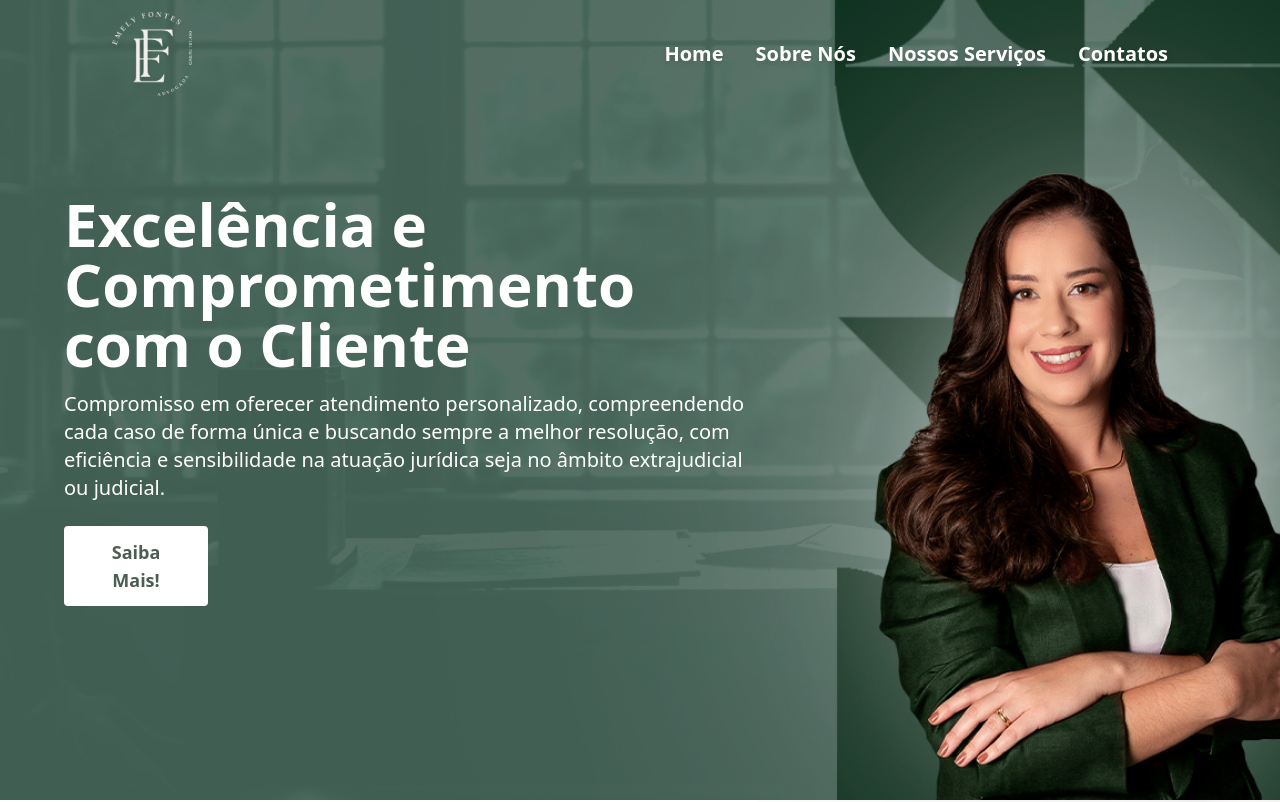
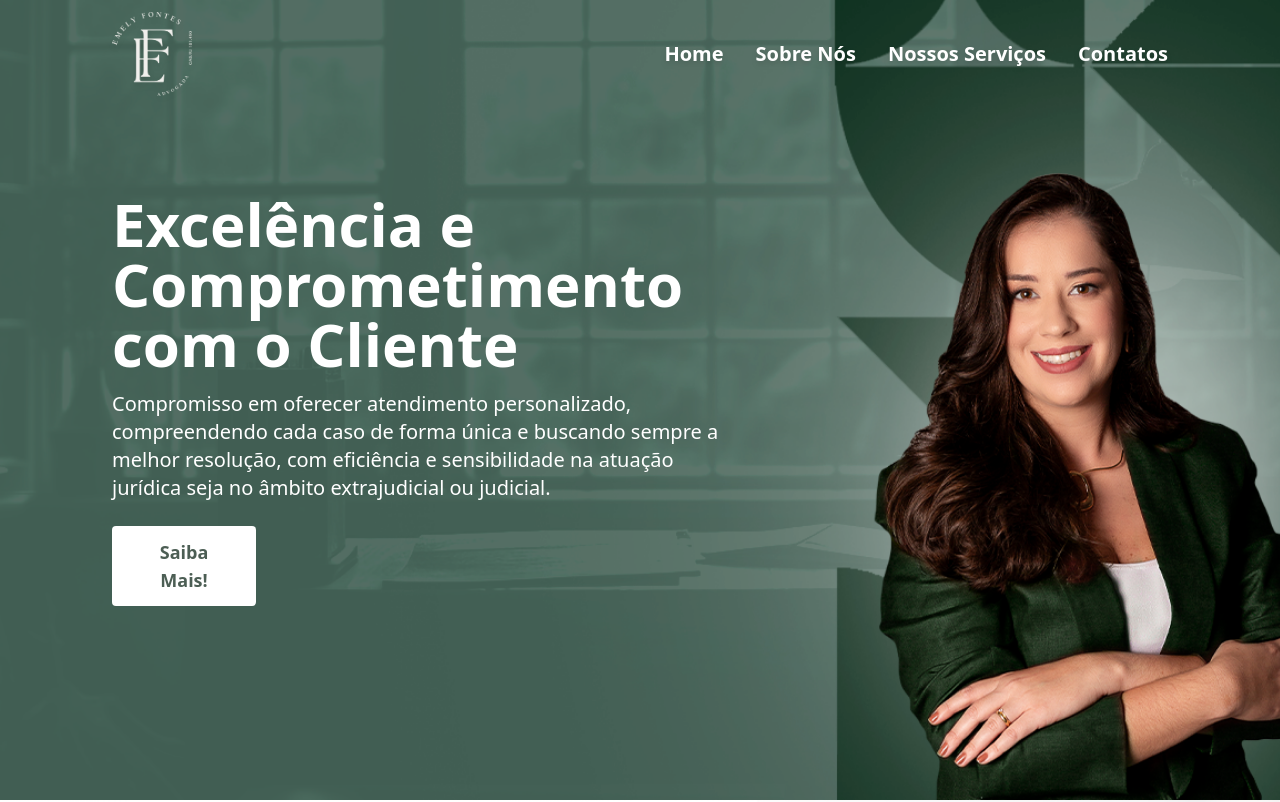
Before and after one commit to WesleiPossidonio/Projetct-dra-emelly, a React (Vite) app: page / in a window 1280 px wide. Shown: the top 802 px of the page. Built offline with nearby package versions, Linux system fonts and the light colour scheme.

Commit message:
update hero

```diff
--- a/src/Components/Hero/index.tsx
+++ b/src/Components/Hero/index.tsx
@@ -1,9 +1,9 @@
 
 export const Hero = () => {
   return (
-    <section className="w-full md:h-svh h-[52rem] p-5 md:p-16 flex flex-col items-start justify-start
+    <section className="w-full  md:h-svh h-[52rem] p-5 md:p-16 lg:p-28 flex flex-col items-start justify-start
     lg:justify-center gap-2 bg-center bg-cover bg-no-repeat bg-bannerMobile md:bg-bannerDescktop md:bg-[-47rem_0] lg:bg-center">
-      <h1 className=" md:w-[60%] text-3xl md:text-6xl text-white font-bold mt-24 md:mt-52 lg:mt-0">
+      <h1 className="md:w-[60%] text-3xl md:text-6xl text-white font-bold mt-24 md:mt-52 lg:mt-0">
         Excelência  e  <br /> Comprometimento  com o Cliente
       </h1>
       <p className="md:w-[60%] text-white text-lg md:text-xl mt-2">
```
